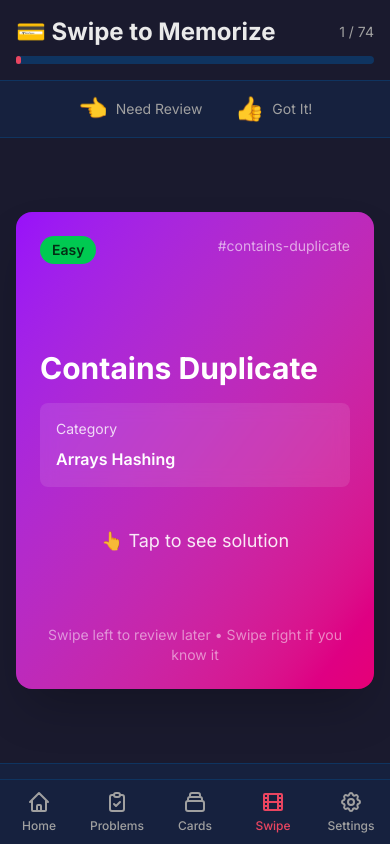
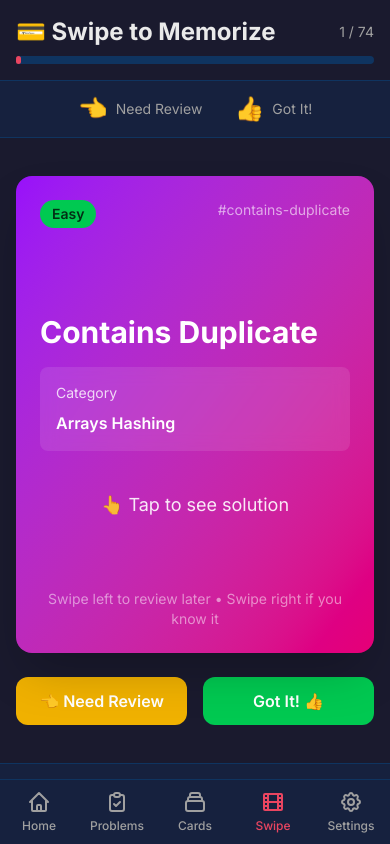
Before and after one commit to rach16/neetcode-tracker, a React (Vite) app: page / in a window 390 px wide. Both pictures are taken after a click on the button "Swipe". Built offline with nearby package versions, Linux system fonts and the light colour scheme.

Commit message:
Fix mobile swipe buttons - now visible and clickable

```diff
--- a/src/components/SwipeCards/SwipeCard.tsx
+++ b/src/components/SwipeCards/SwipeCard.tsx
@@ -229,17 +229,17 @@ export const SwipeCard: React.FC<SwipeCardProps> = ({
         </div>
       </div>
 
-      {/* Desktop buttons */}
-      <div className="flex gap-4 mt-6 md:flex hidden">
+      {/* Action buttons - visible on all screens */}
+      <div className="flex gap-4 mt-6">
         <button
           onClick={() => handleButtonSwipe('left')}
-          className="flex-1 bg-yellow-500 hover:bg-yellow-600 text-white py-3 rounded-xl font-semibold transition-colors"
+          className="flex-1 bg-yellow-500 hover:bg-yellow-600 active:bg-yellow-700 text-white py-3 rounded-xl font-semibold transition-colors touch-target"
         >
           👈 Need Review
         </button>
         <button
           onClick={() => handleButtonSwipe('right')}
-          className="flex-1 bg-green-500 hover:bg-green-600 text-white py-3 rounded-xl font-semibold transition-colors"
+          className="flex-1 bg-green-500 hover:bg-green-600 active:bg-green-700 text-white py-3 rounded-xl font-semibold transition-colors touch-target"
         >
           Got It! 👍
         </button>
```
